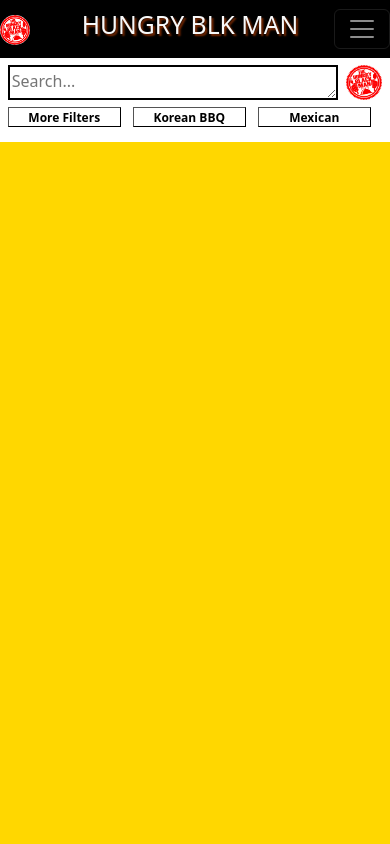
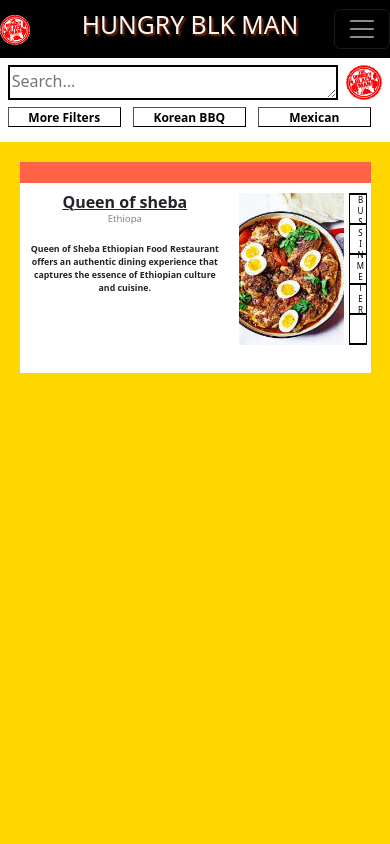
Before and after one commit to Malakai5/HungryBLKMan, a React (Vite) app: page /search in a window 390 px wide. Shown: the top 844 px of the page. Built offline with nearby package versions, Linux system fonts and the light colour scheme; no server answers.

Commit message:
Test Phone view

```diff
--- a/src/SearchPage.tsx
+++ b/src/SearchPage.tsx
@@ -1,6 +1,6 @@
 import Footer from "./components/Footer";
 import Navbar from "./components/Navbar";
-// import RestaurantCard from "./components/RestaurantCard";
+import RestaurantCard from "./components/RestaurantCard";
 import SearchBar from "./components/SearchBar";
 import "./SearchPage.css";
 import { location, restaurant } from "./types";
@@ -77,7 +77,11 @@
       <Navbar></Navbar>
       <div className="search-view">
         <SearchBar></SearchBar>
-        <div className="card-view"></div>
+        <div className="card-view">
+          <RestaurantCard description="Queen of Sheba Ethiopian Food Restaurant offers an authentic dining experience that captures the essence of Ethiopian culture and cuisine."
+           title="Queen of sheba"
+           address="Ethiopa"></RestaurantCard>
+        </div>
       </div>
       <Footer></Footer>
     </>
--- a/src/components/RestaurantCard.tsx
+++ b/src/components/RestaurantCard.tsx
@@ -1,11 +1,12 @@
 import "./RestaurantCard.css";
+import FoodPic from "../assets/FoodPictures/EthiopianFood.jpg"
 
 interface Props {
   image?: string;
   description?: string;
   title: string;
   address: string;
-  rating: number;
+  rating?: number;
 }
 
 const RestaurantCard = ({ description, title, address }: Props) => {
@@ -17,7 +18,7 @@
           <p className="address">{address}</p>
           <p className="summary">{description}</p>
         </div>
-        <div className="card-image"></div>
+        <img className="card-image" src={FoodPic}></img>
         <div className="bussin-meter">
           <p className="message">BUSSINMETER</p>
           <div className="segment"></div>
```
